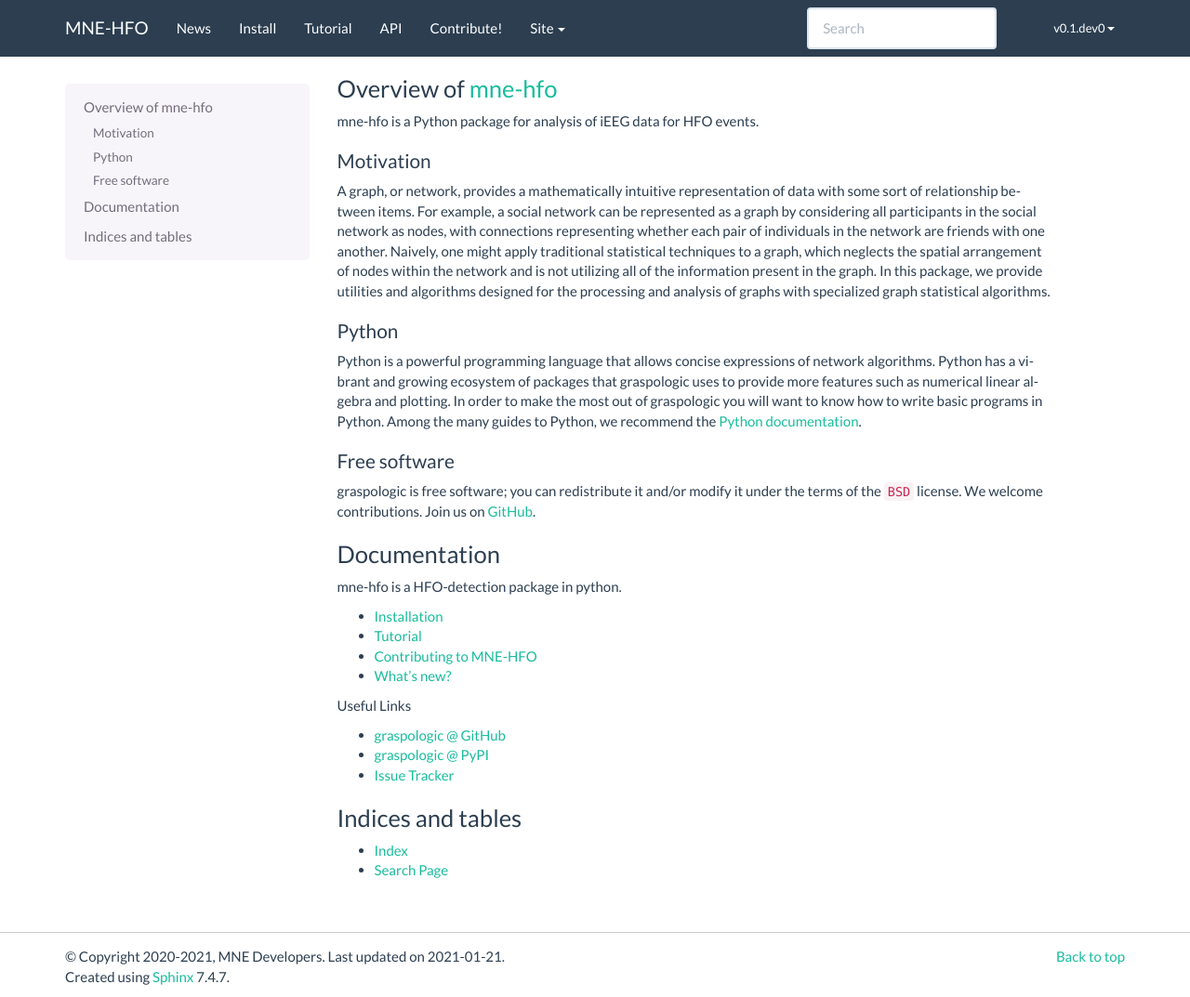
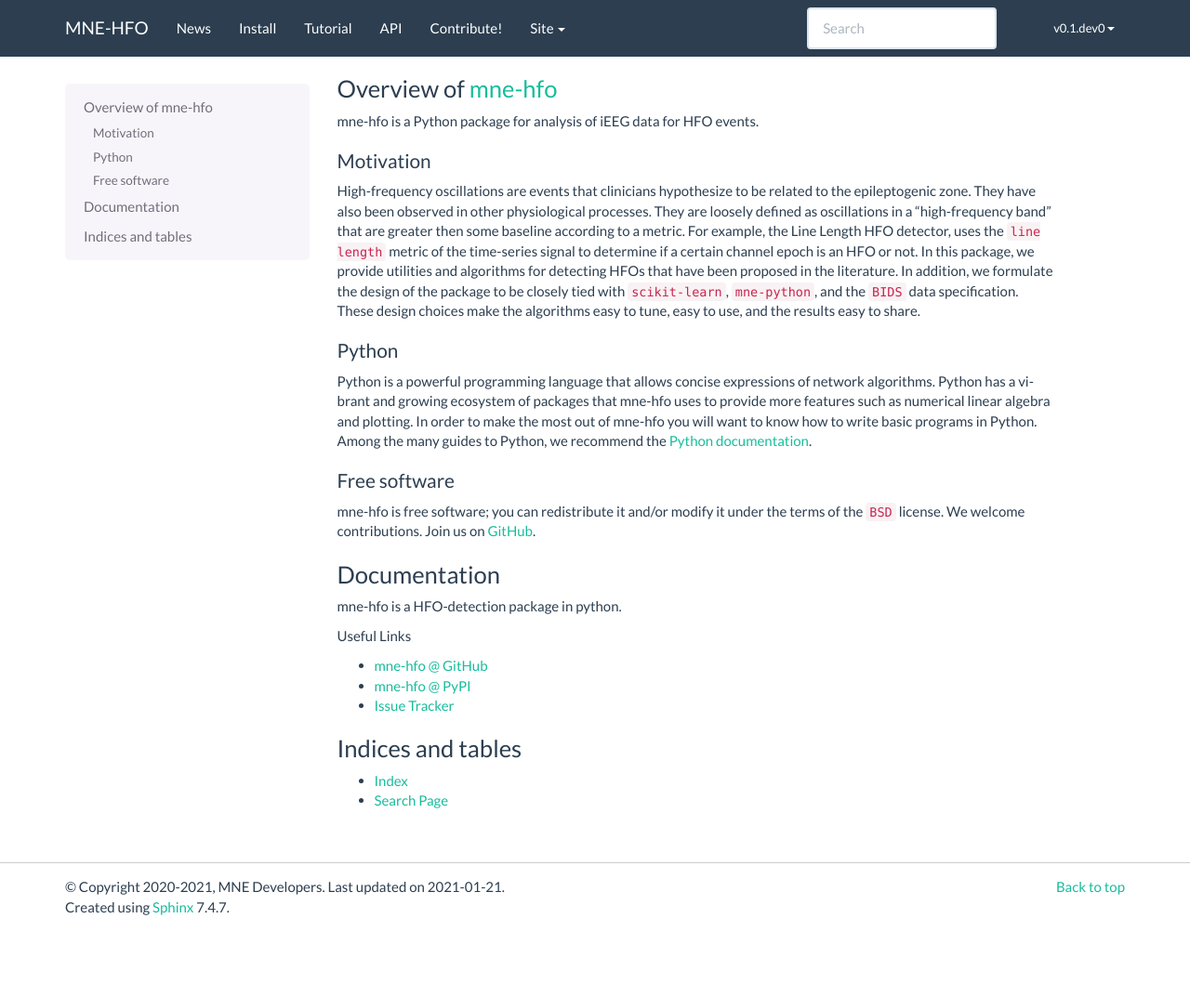
Before and after one commit to mne-tools/mne-hfo, a Sphinx documentation site: the page built from doc/index.rst, in a window 1280 px wide and 1073 px high. Shown: the whole window at 93% size. Built offline with Sphinx 7.4.7, drawn with Linux system fonts in a browser that asks for light colours.

Commit message:
Fixing index.

```diff
--- a/doc/index.rst
+++ b/doc/index.rst
@@ -12,32 +12,33 @@ mne-hfo is a Python package for analysis of iEEG data for HFO events.
 Motivation
 ----------
 
-A graph, or network, provides a mathematically intuitive representation of data with
-some sort of relationship between items. For example, a social network can be
-represented as a graph by considering all participants in the social network as nodes,
-with connections representing whether each pair of individuals in the network are friends
-with one another. Naively, one might apply traditional statistical techniques to a graph,
-which neglects the spatial arrangement of nodes within the network and is not utilizing
-all of the information present in the graph. In this package, we provide utilities and
-algorithms designed for the processing and analysis of graphs with specialized graph
-statistical algorithms.
+High-frequency oscillations are events that clinicians hypothesize to be related
+to the epileptogenic zone. They have also been observed in other physiological
+processes. They are loosely defined as oscillations in a "high-frequency band"
+that are greater then some baseline according to a metric. For example,
+the Line Length HFO detector, uses the ``line length`` metric of the time-series signal
+to determine if a certain channel epoch is an HFO or not. In this package, we provide
+utilities and algorithms for detecting HFOs that have been proposed in the literature.
+In addition, we formulate the design of the package to be closely tied with ``scikit-learn``,
+``mne-python``, and the ``BIDS`` data specification. These design choices make the
+algorithms easy to tune, easy to use, and the results easy to share.
 
 Python
 ------
 
 Python is a powerful programming language that allows concise expressions of network
 algorithms.  Python has a vibrant and growing ecosystem of packages that
-graspologic uses to provide more features such as numerical linear algebra and
-plotting.  In order to make the most out of graspologic you will want to know how
+mne-hfo uses to provide more features such as numerical linear algebra and
+plotting.  In order to make the most out of mne-hfo you will want to know how
 to write basic programs in Python.  Among the many guides to Python, we
 recommend the `Python documentation <https://docs.python.org/3/>`_.
 
 Free software
 -------------
 
-graspologic is free software; you can redistribute it and/or modify it under the
+mne-hfo is free software; you can redistribute it and/or modify it under the
 terms of the ``BSD`` license.  We welcome contributions.
-Join us on `GitHub <https://github.com/microsoft/graspologic>`_.
+Join us on `GitHub <https://github.com/adma2392/mne-hfo>`_.
 
 Documentation
 =============
@@ -46,19 +47,11 @@ mne-hfo is a HFO-detection package in python.
 
 .. toctree::
    :maxdepth: 1
-
-   install
-   tutorial
-   contribute
-   whats_new
-
-.. toctree::
-   :maxdepth: 1
    :caption: Useful Links
 
-   graspologic @ GitHub <http://www.github.com/microsoft/graspologic/>
-   graspologic @ PyPI <https://pypi.org/project/graspologic/>
-   Issue Tracker <https://github.com/microsoft/graspologic/issues>
+   mne-hfo @ GitHub <http://www.github.com/adam2392/mne-hfo/>
+   mne-hfo @ PyPI <https://pypi.org/project/mne-hfo/>
+   Issue Tracker <https://github.com/adam2392/mne-hfo/issues>
 
 
 Indices and tables
```
Also changed, not shown: doc/contribute.rst (+4 -4 lines), 1 other file.
